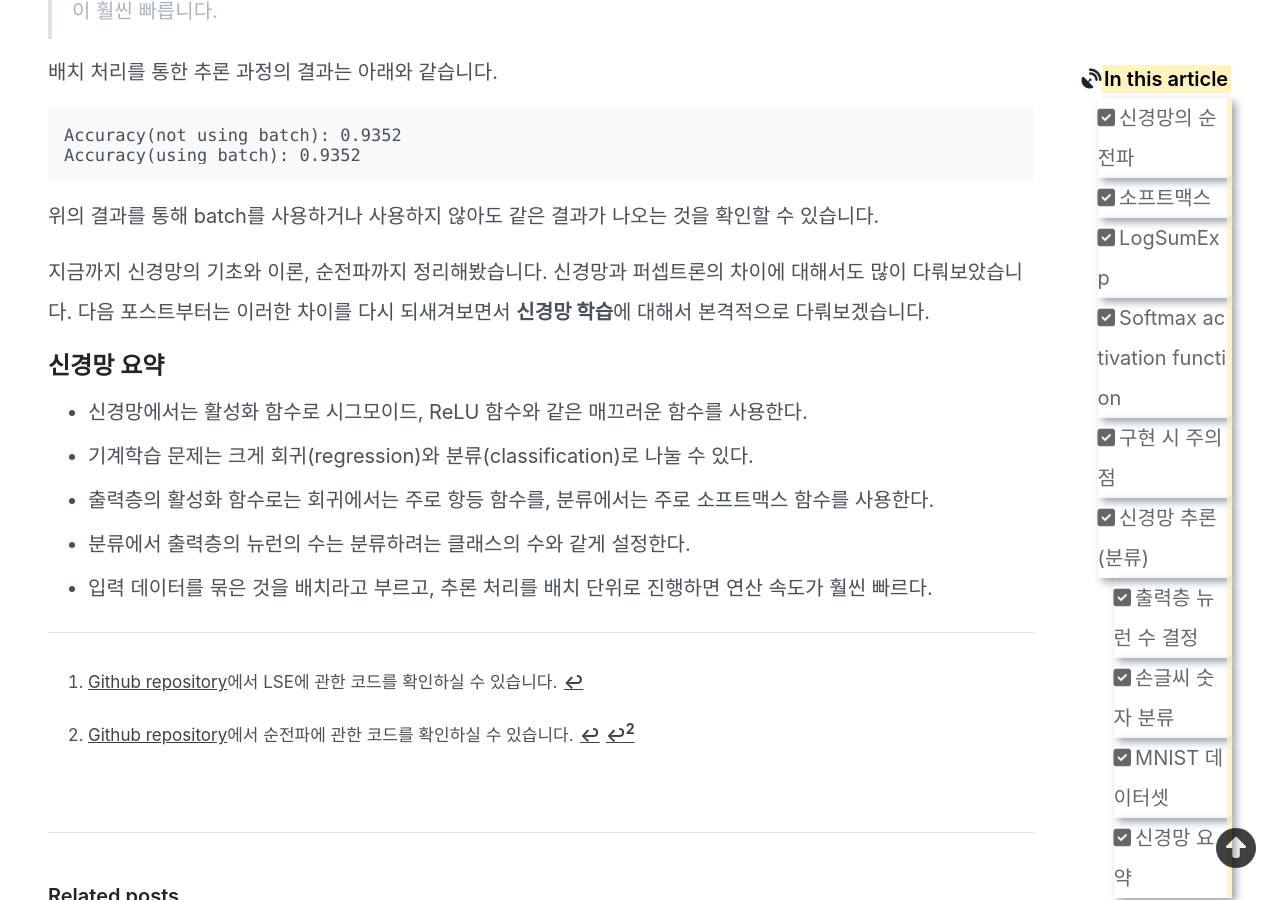
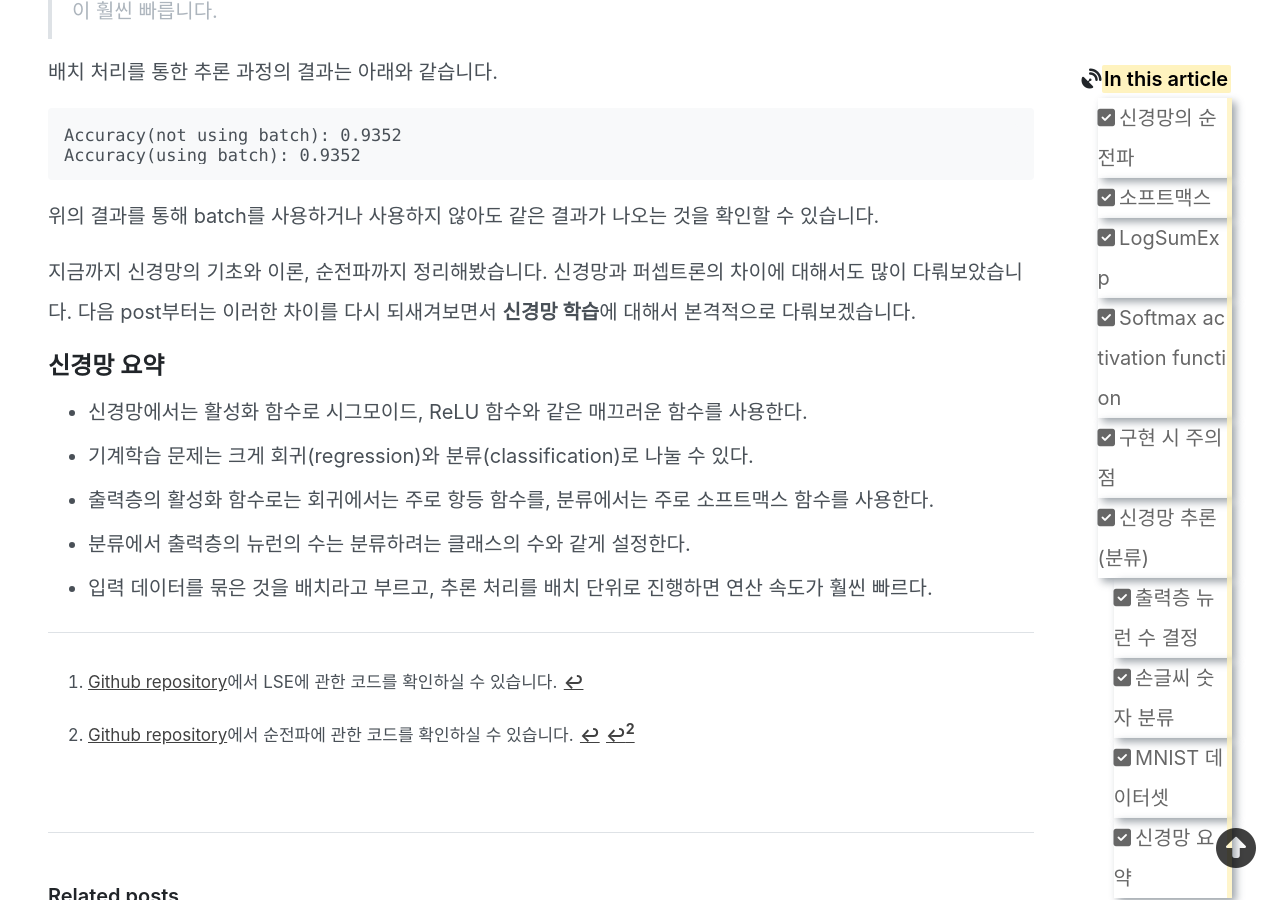
Before and after one commit to mngupark/mngupark.github.io, a Jekyll site: the page built from posts/study/machine learning/deep learning/_posts/2023-01-08-neural-network-4.md, in a window 1280 px wide and 900 px high, scrolled down 7097 px. Built offline with Jekyll 4.4.1, drawn with Linux system fonts in a browser that asks for light colours; nearby versions of some CDN libraries; emoji names are drawn with the system emoji font; formulas are drawn with MathJax 3; comment, search, counter and statistics services are not loaded.

Commit message:
fix a typo

````diff
--- a/posts/study/machine learning/deep learning/_posts/2023-01-08-neural-network-4.md
+++ b/posts/study/machine learning/deep learning/_posts/2023-01-08-neural-network-4.md
@@ -196,7 +196,7 @@ Accuracy(using batch): 0.9352
 ```
 위의 결과를 통해 batch를 사용하거나 사용하지 않아도 같은 결과가 나오는 것을 확인할 수 있습니다.
 
-지금까지 신경망의 기초와 이론, 순전파까지 정리해봤습니다. 신경망과 퍼셉트론의 차이에 대해서도 많이 다뤄보았습니다. 다음 포스트부터는 이러한 차이를 다시 되새겨보면서 **신경망 학습**에 대해서 본격적으로 다뤄보겠습니다.
+지금까지 신경망의 기초와 이론, 순전파까지 정리해봤습니다. 신경망과 퍼셉트론의 차이에 대해서도 많이 다뤄보았습니다. 다음 post부터는 이러한 차이를 다시 되새겨보면서 **신경망 학습**에 대해서 본격적으로 다뤄보겠습니다.
 
 ## 신경망 요약
 - 신경망에서는 활성화 함수로 시그모이드, ReLU 함수와 같은 매끄러운 함수를 사용한다.
````
